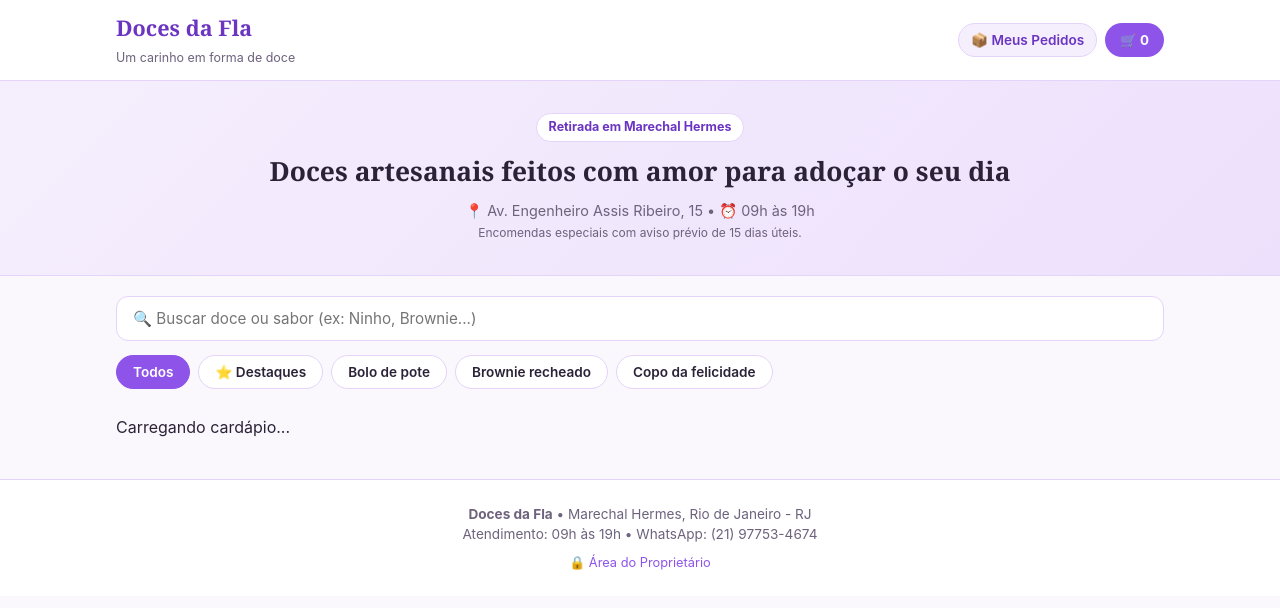
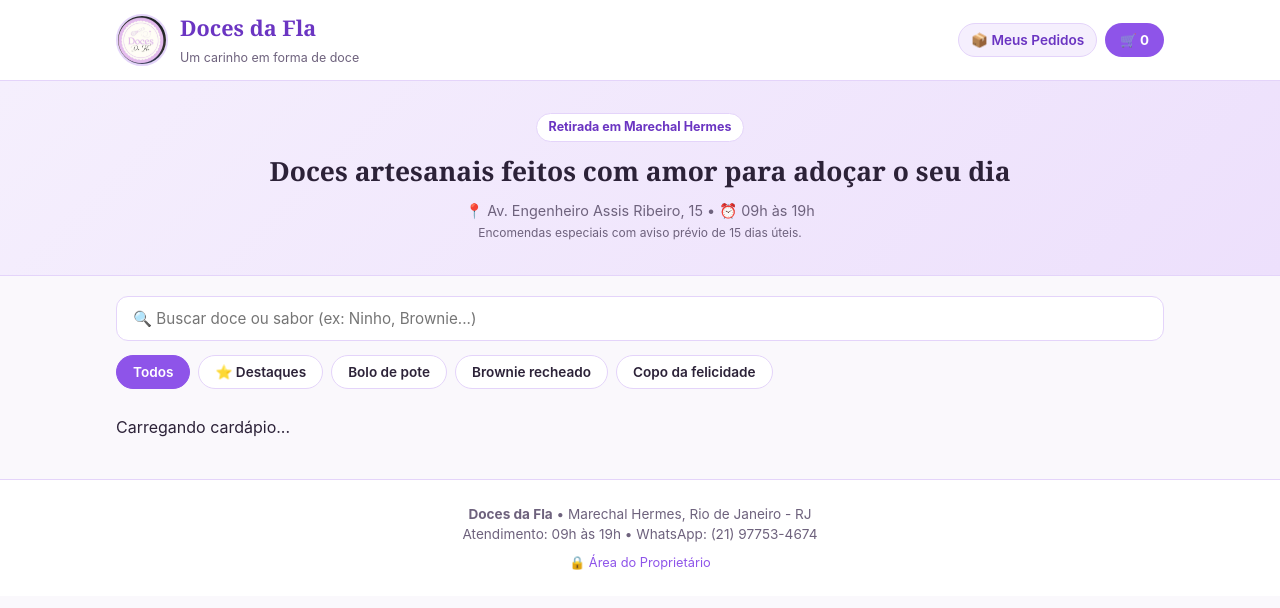
Before and after one commit to Luiz-felile17/Doces-da-Fla-, a plain HTML site: page index.html in a window 1280 px wide. Drawn offline with nearby package versions, Linux system fonts and the light colour scheme; a script that the page names is missing.

Commit message:
Update logo image source in index.html

```diff
--- a/index.html
+++ b/index.html
@@ -14,7 +14,7 @@
   <header class="header">
     <div class="container header-content">
       <div class="brand" onclick="showView('store')">
-        <img id="header-logo" src="logo.png" alt="Logo Doces da Fla" class="logo-img" onerror="this.style.display='none'">
+        <img id="header-logo" src="IMG-20261114-WA0029.jpg" alt="Logo Doces da Fla" class="logo-img" onerror="this.style.display='none'">
         <div>
           <h1>Doces da Fla</h1>
           <span class="subtitle">Um carinho em forma de doce</span>
```
